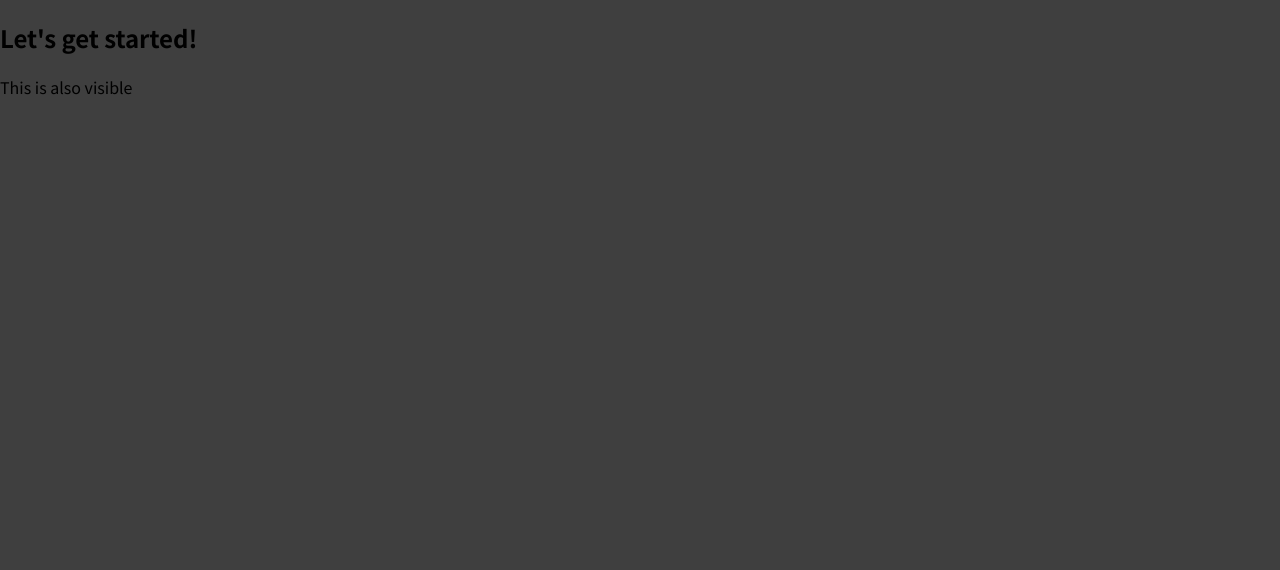
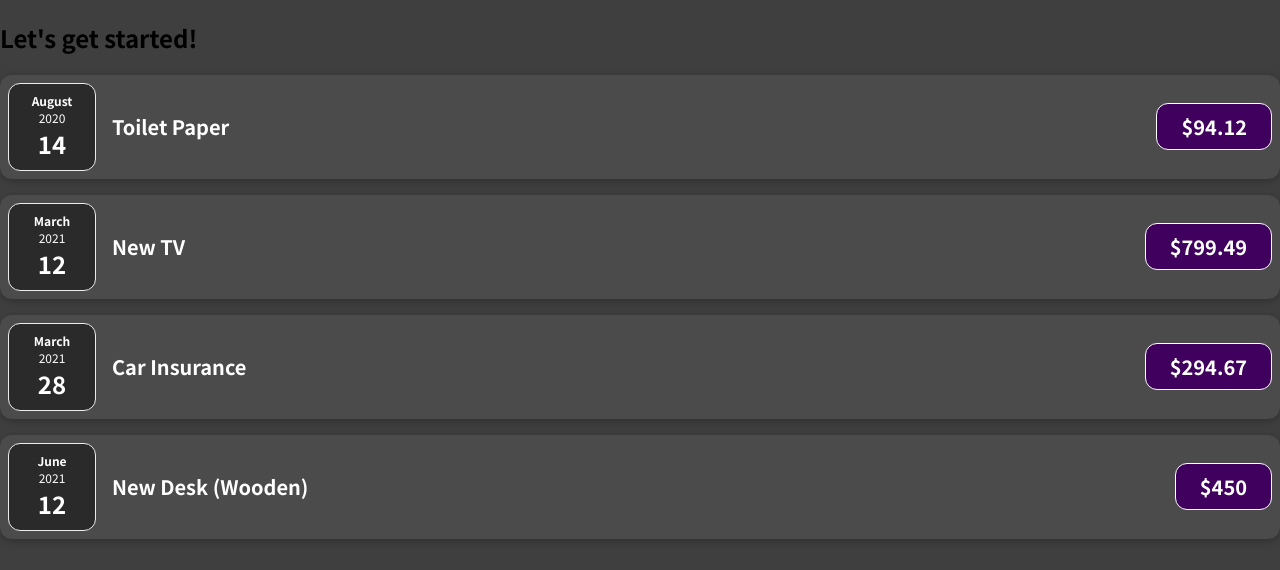
Before and after one commit to Giganticus/react-complete-guide, a JavaScript app: page / in a window 1280 px wide. Shown: the top 570 px of the page. Built offline with nearby package versions, Linux system fonts and the light colour scheme.

Commit message:
Up to Assignment 1

```diff
--- a/package.json
+++ b/package.json
@@ -1,4 +1,4 @@
- {
+{
   "name": "react-complete-guide",
   "version": "0.1.0",
   "private": true,
@@ -17,7 +17,7 @@
     "test": "react-scripts test",
     "eject": "react-scripts eject"
   },
-   "eslintConfig": {
+  "eslintConfig": {
     "extends": [
       "react-app",
       "react-app/jest"
--- a/src/App.js
+++ b/src/App.js
@@ -1,10 +1,37 @@
+import ExpenseItem from "./components/ExpenseItem";
+
 function App() {
-  return (
-    <div>
-      <h2>Let's get started!</h2>
-        <p>This is also visible</p>
-    </div>
-  ); //this is also "JSX"
+    const expenses = [
+        {
+            id: 'e1',
+            title: 'Toilet Paper',
+            amount: 94.12,
+            date: new Date(2020, 7, 14),
+        },
+        {id: 'e2', title: 'New TV', amount: 799.49, date: new Date(2021, 2, 12)},
+        {
+            id: 'e3',
+            title: 'Car Insurance',
+            amount: 294.67,
+            date: new Date(2021, 2, 28),
+        },
+        {
+            id: 'e4',
+            title: 'New Desk (Wooden)',
+            amount: 450,
+            date: new Date(2021, 5, 12),
+        },
+    ];
+
+    return (
+        <div>
+            <h2>Let's get started!</h2>
+            <ExpenseItem title={expenses[0].title} amount={expenses[0].amount} date={expenses[0].date} />
+            <ExpenseItem title={expenses[1].title} amount={expenses[1].amount} date={expenses[1].date} />
+            <ExpenseItem title={expenses[2].title} amount={expenses[2].amount} date={expenses[2].date} />
+            <ExpenseItem title={expenses[3].title} amount={expenses[3].amount} date={expenses[3].date} />
+        </div>
+    ); //this is also "JSX"
 }
 
 export default App;
--- /dev/null
+++ b/src/components/ExpenseDate.css
@@ -0,0 +1,26 @@
+.expense-date {
+    display: flex;
+    flex-direction: column;
+    width: 5.5rem;
+    height: 5.5rem;
+    border: 1px solid #ececec;
+    background-color: #2a2a2a;
+    color: white;
+    border-radius: 12px;
+    align-items: center;
+    justify-content: center;
+}
+
+.expense-date__month {
+    font-size: 0.75rem;
+    font-weight: bold;
+}
+
+.expense-date__year {
+    font-size: 0.75rem;
+}
+
+.expense-date__day {
+    font-size: 1.5rem;
+    font-weight: bold;
+}
--- /dev/null
+++ b/src/components/ExpenseDate.js
@@ -0,0 +1,15 @@
+import './ExpenseDate.css';
+
+function ExpenseDate(props) {
+    const month = props.date.toLocaleDateString("en-US", {month: "long"});
+    const day = props.date.toLocaleDateString("en-US", {day: "2-digit"});
+    const year = props.date.getFullYear();
+
+    return (<div className="expense-date">
+        <div className="expense-date__month">{month}</div>
+        <div className="expense-date__year">{year}< /div>
+        <div className="expense-date__day" >{day}</div>
+    </div>)
+}
+
+export default ExpenseDate;
--- /dev/null
+++ b/src/components/ExpenseItem.css
@@ -0,0 +1,56 @@
+.expense-item {
+    display: flex;
+    justify-content: space-between;
+    align-items: center;
+    box-shadow: 0 2px 8px rgba(0, 0, 0, 0.25);
+    padding: 0.5rem;
+    margin: 1rem 0;
+    border-radius: 12px;
+    background-color: #4b4b4b;
+}
+
+.expense-item__description {
+    display: flex;
+    flex-direction: column;
+    gap: 1rem;
+    align-items: flex-end;
+    flex-flow: column-reverse;
+    justify-content: flex-start;
+    flex: 1;
+}
+
+.expense-item h2 {
+    color: #3a3a3a;
+    font-size: 1rem;
+    flex: 1;
+    margin: 0 1rem;
+    color: white;
+}
+
+.expense-item__price {
+    font-size: 1rem;
+    font-weight: bold;
+    color: white;
+    background-color: #40005d;
+    border: 1px solid white;
+    padding: 0.5rem;
+    border-radius: 12px;
+}
+
+@media (min-width: 580px) {
+    .expense-item__description {
+        flex-direction: row;
+        align-items: center;
+        justify-content: flex-start;
+        flex: 1;
+    }
+
+    .expense-item__description h2 {
+        font-size: 1.25rem;
+    }
+
+    .expense-item__price {
+        font-size: 1.25rem;
+        padding: 0.5rem 1.5rem;
+    }
+}
--- a/src/components/ExpenseItem.js
+++ b/src/components/ExpenseItem.js
@@ -0,0 +1,16 @@
+import './ExpenseItem.css';
+import ExpenseDate from "./ExpenseDate";
+
+function ExpenseItem(props) {
+
+    return (
+        <div className="expense-item">
+            <ExpenseDate date={props.date}/>
+            <div className="expense-item__description">
+                <h2>{props.title}</h2>
+                <div className="expense-item__price">${props.amount}</div>
+            </div>
+        </div>)
+}
+
+export default ExpenseItem;
--- a/src/index.js
+++ b/src/index.js
@@ -4,4 +4,4 @@
 import App from './App';
 
 const root = ReactDOM.createRoot(document.getElementById('root'));
-root.render(<App />);  //this line is "JSX"
+root.render(<App/>);  //this line is "JSX"
```
Also changed, not shown: public/index.html (+6 -6 lines), src/index.css (+4 -4 lines).
